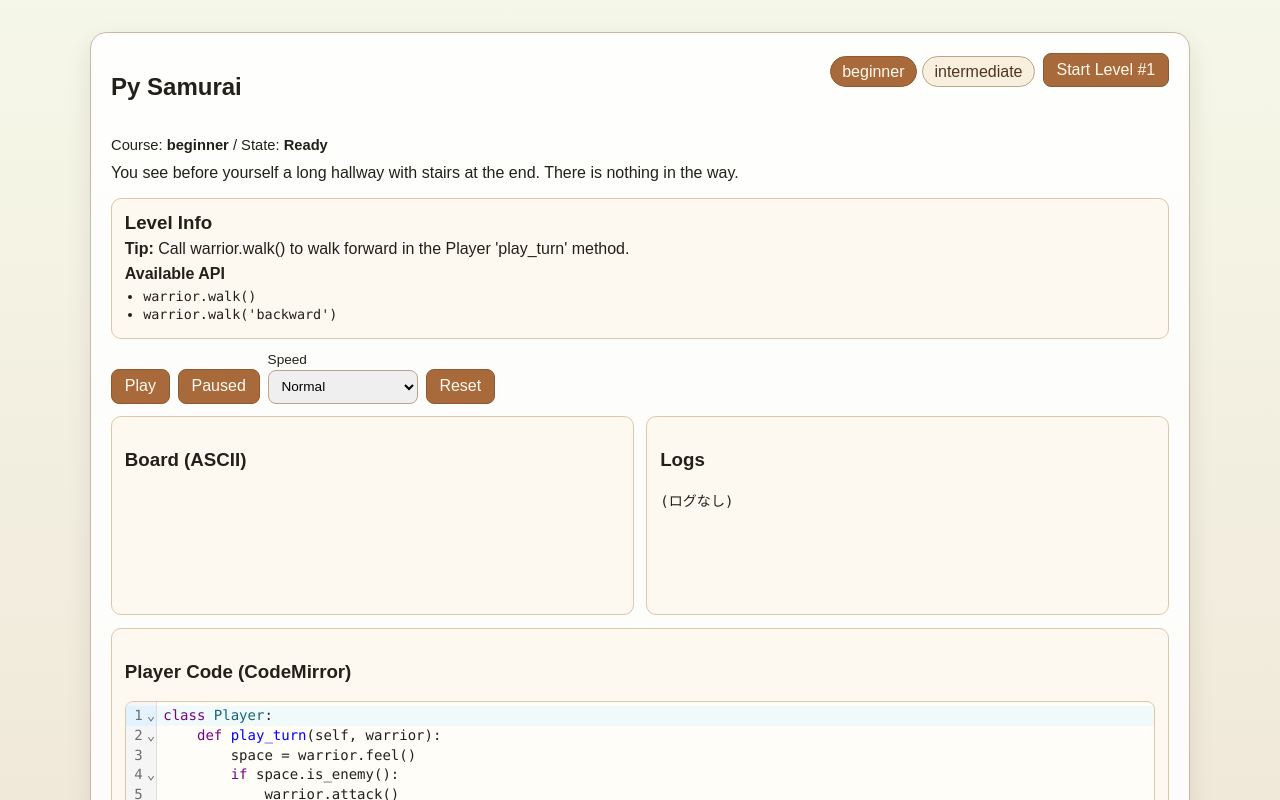
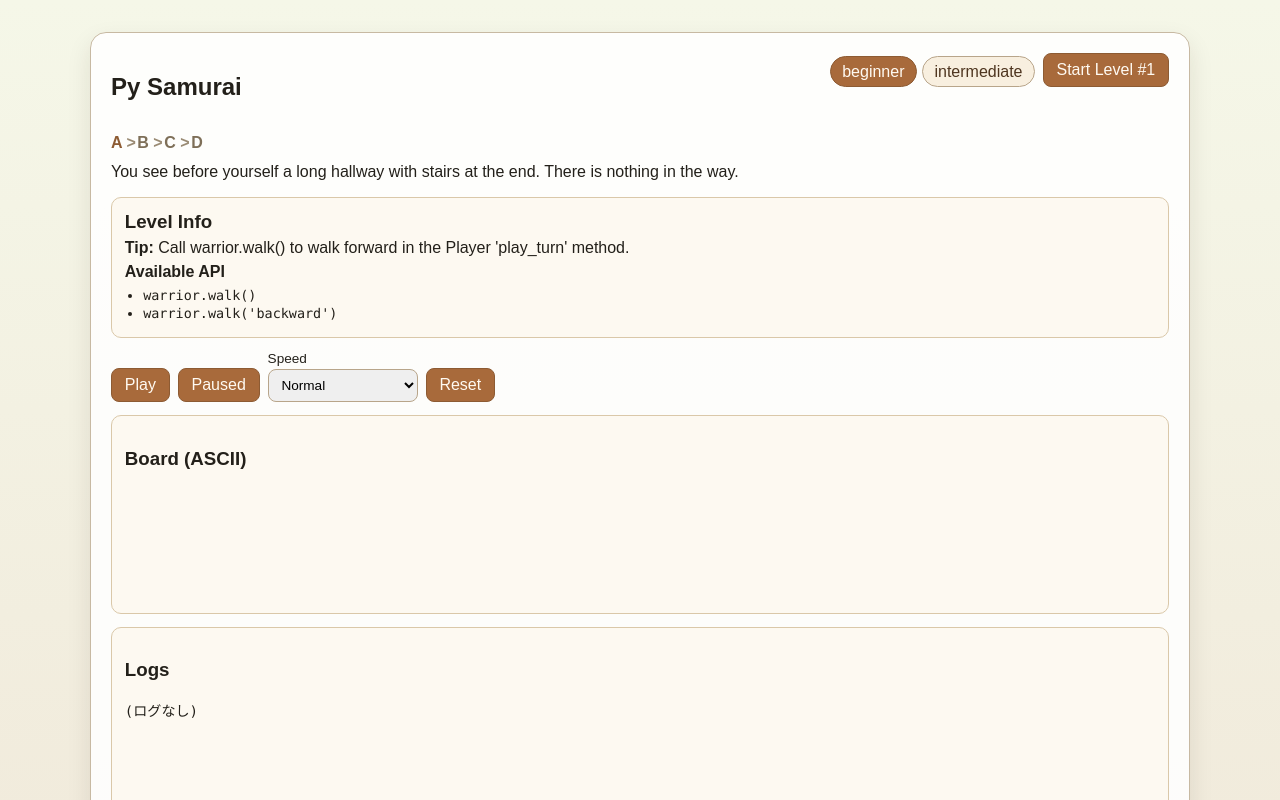
Before and after one commit to unagi/code-py-samurai, a React (Vite) app: page / in a window 1280 px wide. Shown: the top 800 px of the page. Built offline with nearby package versions, Linux system fonts and the light colour scheme.

Commit message:
refactor(web): redesign phase3 layout and show results in modal
Reason: simplify main flow and improve readability of board/log areas.

Impact: removes course/state text row, adds top level progress indicator, stacks board/log full width, and switches result display to modal.

Breaking change: none

```diff
--- a/src/web/App.tsx
+++ b/src/web/App.tsx
@@ -174,18 +174,21 @@ export default function App() {
   const [board, setBoard] = useState("");
   const [logs, setLogs] = useState("(ログなし)");
   const [result, setResult] = useState<LevelResult | null>(null);
+  const [showResultModal, setShowResultModal] = useState(false);
 
   const sessionRef = useRef(new LevelSession());
   const timerRef = useRef<number | null>(null);
   const editorHostRef = useRef<HTMLDivElement | null>(null);
   const editorViewRef = useRef<EditorView | null>(null);
+  const levelNumber = 1;
 
   const level = useMemo(() => {
     const tower = towers.find((item) => item.name === towerName) ?? towers[0];
-    return tower.getLevel(1) ?? tower.levels[0];
+    return tower.getLevel(levelNumber) ?? tower.levels[0];
   }, [towerName]);
 
   const availableApi = useMemo(() => getAvailableApiList(level), [level]);
+  const levelSteps = useMemo(() => ["A", "B", "C", "D"], []);
 
   const refreshGameState = (): void => {
     const session = sessionRef.current;
@@ -204,6 +207,7 @@ export default function App() {
 
   const startLevel = (): void => {
     stopTimer();
+    setShowResultModal(false);
     sessionRef.current.setup(level, playerCode);
     refreshGameState();
   };
@@ -213,6 +217,7 @@ export default function App() {
     refreshGameState();
     if (!canContinue) {
       stopTimer();
+      setShowResultModal(true);
     }
   };
 
@@ -266,10 +271,14 @@ export default function App() {
             <button onClick={startLevel}>Start Level #1</button>
           </div>
         </header>
-
-        <p className="run-state">
-          Course: <strong>{towerName}</strong> / State: <strong>{isPlaying ? "Running" : "Ready"}</strong>
-        </p>
+        <nav className="level-progress" aria-label="Level Progress">
+          {levelSteps.map((step, index) => (
+            <span key={step} className={index === 0 ? "progress-step active" : "progress-step"}>
+              {step}
+              {index < levelSteps.length - 1 ? <span className="progress-arrow">{" > "}</span> : null}
+            </span>
+          ))}
+        </nav>
         <p className="description">{level.description}</p>
 
         <article className="panel-sub info-panel">
@@ -314,16 +323,15 @@ export default function App() {
           <button onClick={startLevel}>Reset</button>
         </div>
 
-        <div className="grid">
-          <article className="panel-sub">
+        <article className="panel-sub full-width-panel">
           <h3>Board (ASCII)</h3>
           <pre id="board">{board}</pre>
         </article>
-          <article className="panel-sub">
+
+        <article className="panel-sub full-width-panel">
           <h3>Logs</h3>
           <pre id="logs">{logs}</pre>
         </article>
-        </div>
 
         <article className="panel-sub">
           <h3>Player Code (CodeMirror)</h3>
@@ -331,8 +339,9 @@ export default function App() {
           <p className="code-note">コード変更は次回の Start/Reset 時に反映されます。</p>
         </article>
 
-        {result ? (
-          <article className="panel-sub result-inline">
+        {showResultModal && result ? (
+          <div className="modal-backdrop" role="dialog" aria-modal="true" aria-label="Result">
+            <article className="modal-card">
               <h3>Result</h3>
               <p className="result-status">{result.passed ? "CLEAR" : "FAILED"}</p>
               <ul>
@@ -346,7 +355,19 @@ export default function App() {
                   <strong>Clue:</strong> {level.clue}
                 </p>
               ) : null}
+              <div className="controls">
+                <button
+                  onClick={() => {
+                    setShowResultModal(false);
+                    startLevel();
+                  }}
+                >
+                  Retry
+                </button>
+                <button onClick={() => setShowResultModal(false)}>Close</button>
+              </div>
             </article>
+          </div>
         ) : null}
       </section>
     </main>
--- a/src/web/styles.css
+++ b/src/web/styles.css
@@ -103,16 +103,32 @@ button:hover {
   justify-content: space-between;
   align-items: start;
   gap: 1rem;
-  margin-bottom: 1rem;
+  margin-bottom: 0.8rem;
 }
 
 .description {
   margin: 0 0 1rem;
 }
 
-.run-state {
+.level-progress {
+  display: flex;
+  align-items: center;
+  flex-wrap: wrap;
+  gap: 0.1rem;
   margin: 0 0 0.7rem;
-  font-size: 0.92rem;
+  font-weight: 700;
+}
+
+.progress-step {
+  color: #7e6f58;
+}
+
+.progress-step.active {
+  color: #8d5b33;
+}
+
+.progress-arrow {
+  color: #9a8b74;
 }
 
 .speed-label {
@@ -132,18 +148,15 @@ button:hover {
   margin-bottom: 0.8rem;
 }
 
-.grid {
-  display: grid;
-  grid-template-columns: repeat(auto-fit, minmax(280px, 1fr));
-  gap: 0.8rem;
-  margin-bottom: 0.8rem;
-}
-
 .panel-sub {
   background: #fdf9f1;
   border: 1px solid #dac8a9;
   border-radius: 10px;
   padding: 0.8rem;
+}
+
+.full-width-panel {
+  margin-bottom: 0.8rem;
 }
 
 .info-panel {
@@ -222,6 +235,25 @@ pre {
   margin-top: 0.8rem;
 }
 
+.modal-backdrop {
+  position: fixed;
+  inset: 0;
+  background: rgba(28, 20, 13, 0.45);
+  display: flex;
+  justify-content: center;
+  align-items: center;
+  padding: 1rem;
+}
+
+.modal-card {
+  width: min(520px, 94vw);
+  background: #fffaf2;
+  border: 1px solid #c7b9a2;
+  border-radius: 12px;
+  padding: 1rem;
+  box-shadow: 0 12px 28px rgba(39, 26, 8, 0.2);
+}
+
 @media (max-width: 740px) {
   .layout {
     width: 94vw;
```
Lines whose indentation alone changed are shown as unchanged.
